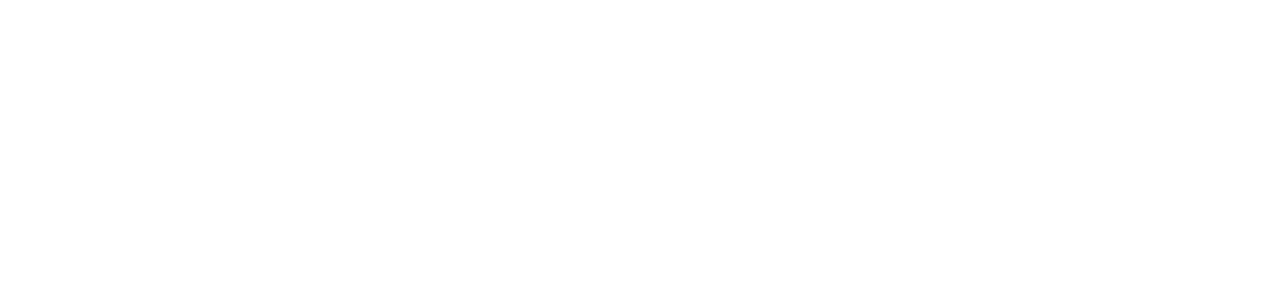
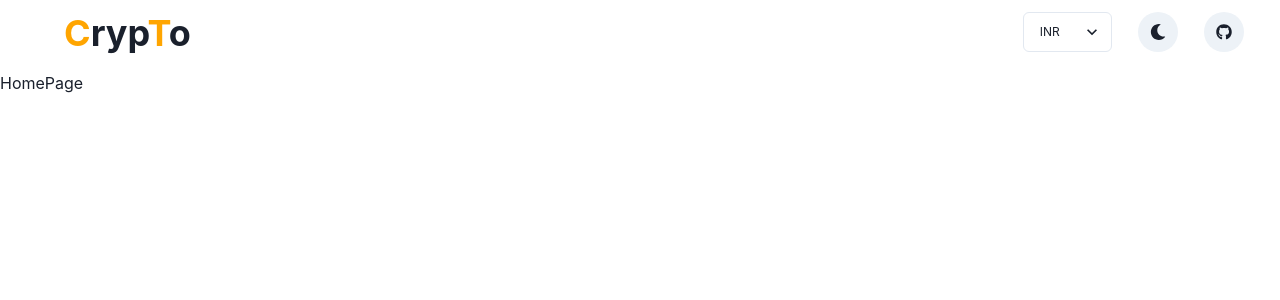
Before and after one commit to harshithkalki/Crypto-React, a React (Create React App) app: page / in a window 1280 px wide. Shown: the top 300 px of the page. Built offline with nearby package versions, Linux system fonts and the light colour scheme.

Commit message:
nav finished

```diff
--- a/package.json
+++ b/package.json
@@ -12,6 +12,8 @@
     "framer-motion": "^7.5.1",
     "react": "^18.2.0",
     "react-dom": "^18.2.0",
+    "react-icons": "^4.4.0",
+    "react-router-dom": "^6.4.1",
     "react-scripts": "5.0.1",
     "web-vitals": "^2.1.4"
   },
--- a/src/App.js
+++ b/src/App.js
@@ -1,8 +1,20 @@
+import { BrowserRouter as Router, Route, Routes } from "react-router-dom";
+import Header from './components/Header';
+import HomePage from "./Pages/HomePage";
+import CoinPage from "./Pages/CoinPage";
+// import { ChakraProvider } from "@chakra-ui/react";
 
 function App() {
   return (
-    <div className="App">
-    </div>
+    <Router>
+      <div>
+        <Header />
+        <Routes>
+          <Route path="/" element={<HomePage />} exact />
+          <Route path="/coins/:id" element={<CoinPage />} />
+        </Routes>
+      </div >
+    </Router>
   );
 }
 
--- /dev/null
+++ b/src/Pages/CoinPage.jsx
@@ -0,0 +1,9 @@
+import React from 'react'
+
+const CoinPage = () => {
+  return (
+    <div>CoinPage</div>
+  )
+}
+
+export default CoinPage
--- /dev/null
+++ b/src/Pages/HomePage.jsx
@@ -0,0 +1,9 @@
+import React from 'react'
+
+const HomePage = () => {
+  return (
+    <div><h1>HomePage</h1></div>
+  )
+}
+
+export default HomePage
--- /dev/null
+++ b/src/components/Header.jsx
@@ -0,0 +1,53 @@
+import { Heading, Select, HStack , useMediaQuery , Flex, useColorMode, IconButton , useColorModeValue} from '@chakra-ui/react';
+import React from 'react';
+// import { useHistory } from "react-router-dom";
+import {useNavigate} from 'react-router-dom';
+import { FaMoon, FaSun , FaGithub } from "react-icons/fa";
+
+const Header = () => {
+    const [isNotSmallerScreen]=useMediaQuery("(min-width:600px)")
+    const [cur,setcur]=React.useState("INR");
+    const [top,settop]=React.useState("10");
+    const {colorMode,toggleColorMode}=useColorMode();
+    const isDark=colorMode==="dark";
+    const formBackground = useColorModeValue("gray.500", "gray.900")
+    // const url = `https://api.coingecko.com/api/v3/coins/markets?vs_currency=${cur}&order=market_cap_desc&per_page=${top}&page=1&sparkline=false`;
+    const changecur=(e)=>{
+        setcur(e.target.value);
+        e.preventDefault();
+    }
+
+    const changetop=(e)=>{
+        settop(e.target.value);
+        e.preventDefault();
+    }
+    React.useEffect(()=>{
+
+    })
+    // const history=useHistory();
+    const navigate = useNavigate();
+    return (
+        <HStack pt="3"   pb="2vh" >
+            <Flex justifyContent="space-between" >
+            <Heading pl={isNotSmallerScreen?"5vw":"5"}  onClick={()=> navigate('/')} cursor="pointer"><span style={{color:"#FFA500"}}>C</span>ryp<span style={{color:"#FFA500"}}>T</span>o </Heading>
+            <Select width={isNotSmallerScreen?"7vw":"20vw"} ml={isNotSmallerScreen?"65vw":"15vw"} fontSize="xs" onChange={changecur} >
+            <option value="INR">INR</option>
+            <option value="USD">USD</option>
+            </Select>
+            <IconButton icon={isDark?<FaSun />:<FaMoon />} isRound="true" onClick={toggleColorMode} ml={isNotSmallerScreen?"2vw":"3vw"} ></IconButton>
+            <a href="https://github.com/harshithkalki">
+            <IconButton ml={isNotSmallerScreen?"2vw":"3vw"}  icon={<FaGithub />} isRound='true' ></IconButton>
+            </a>
+            {/* <Select width={isNotSmallerScreen?"7vw":"20vw"} ml={isNotSmallerScreen?"3vw":"4vw"} fontSize="xs" onChange={changecur}>
+            <option value="INR">INR</option>
+            <option value="USD">USD</option>
+            <option value="ERU">ERU</option>
+            <option value="BTC">BTC</option>
+            <option value="ETH">ETH</option>
+            <option value="SOL">SOL</option>
+            </Select> */}
+            </Flex>
+        </HStack>
+    )
+}
+export default Header;
--- a/src/index.js
+++ b/src/index.js
@@ -1,15 +1,15 @@
 import React from 'react';
 import ReactDOM from 'react-dom/client';
+import { ChakraProvider, ColorModeScript } from '@chakra-ui/react'
 
 import App from './App';
 
 const root = ReactDOM.createRoot(document.getElementById('root'));
 root.render(
   <React.StrictMode>
-    <App />
+    <ChakraProvider>
+      <ColorModeScript initialColorMode='light'></ColorModeScript>
+      <App />
+    </ChakraProvider>
   </React.StrictMode>
 );
-
-// If you want to start measuring performance in your app, pass a function
-// to log results (for example: reportWebVitals(console.log))
-// or send to an analytics endpoint. Learn more: https://bit.ly/CRA-vitals
```
Also changed, not shown: 1 other file (tests, documents, lock files or other folders).
